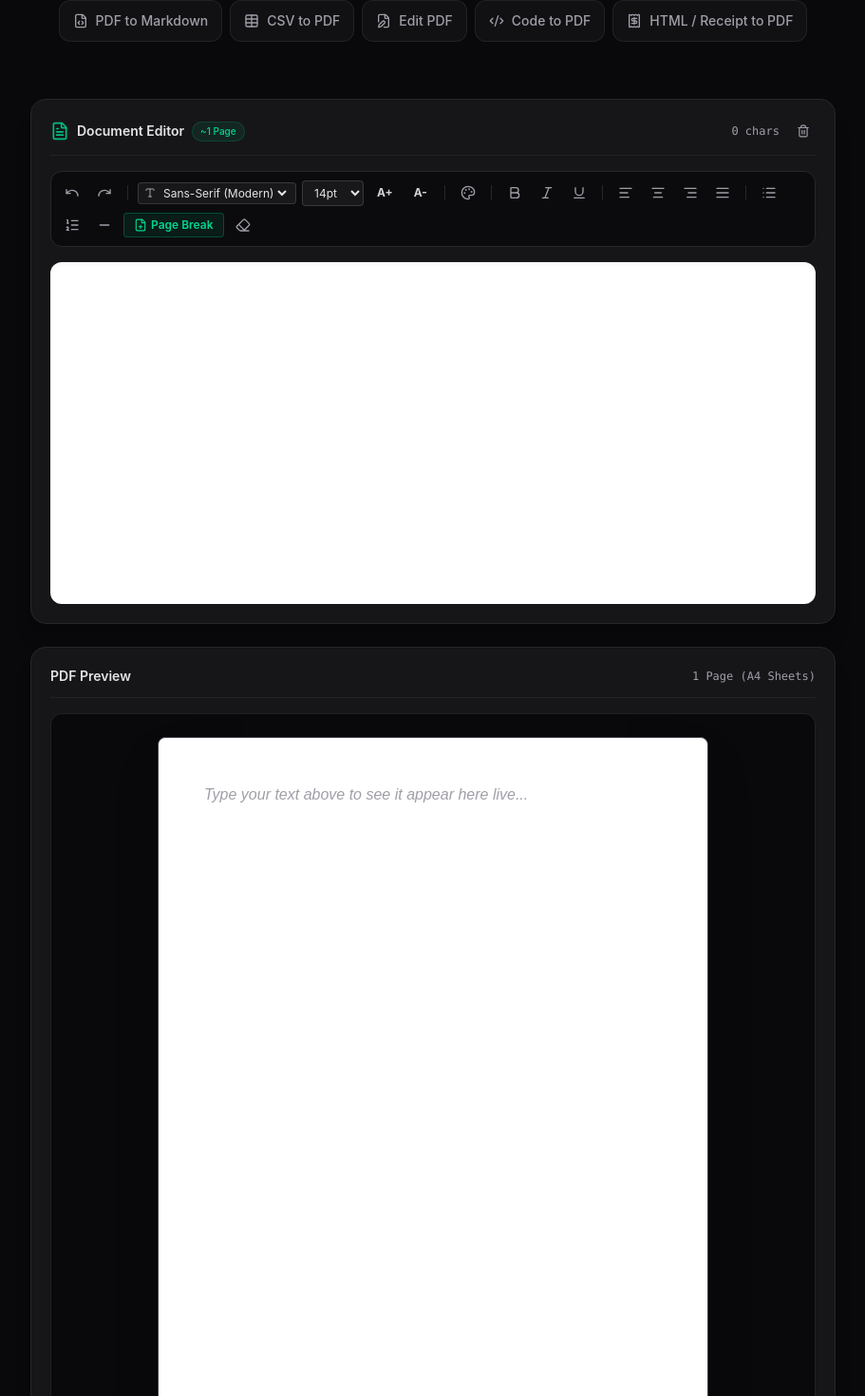
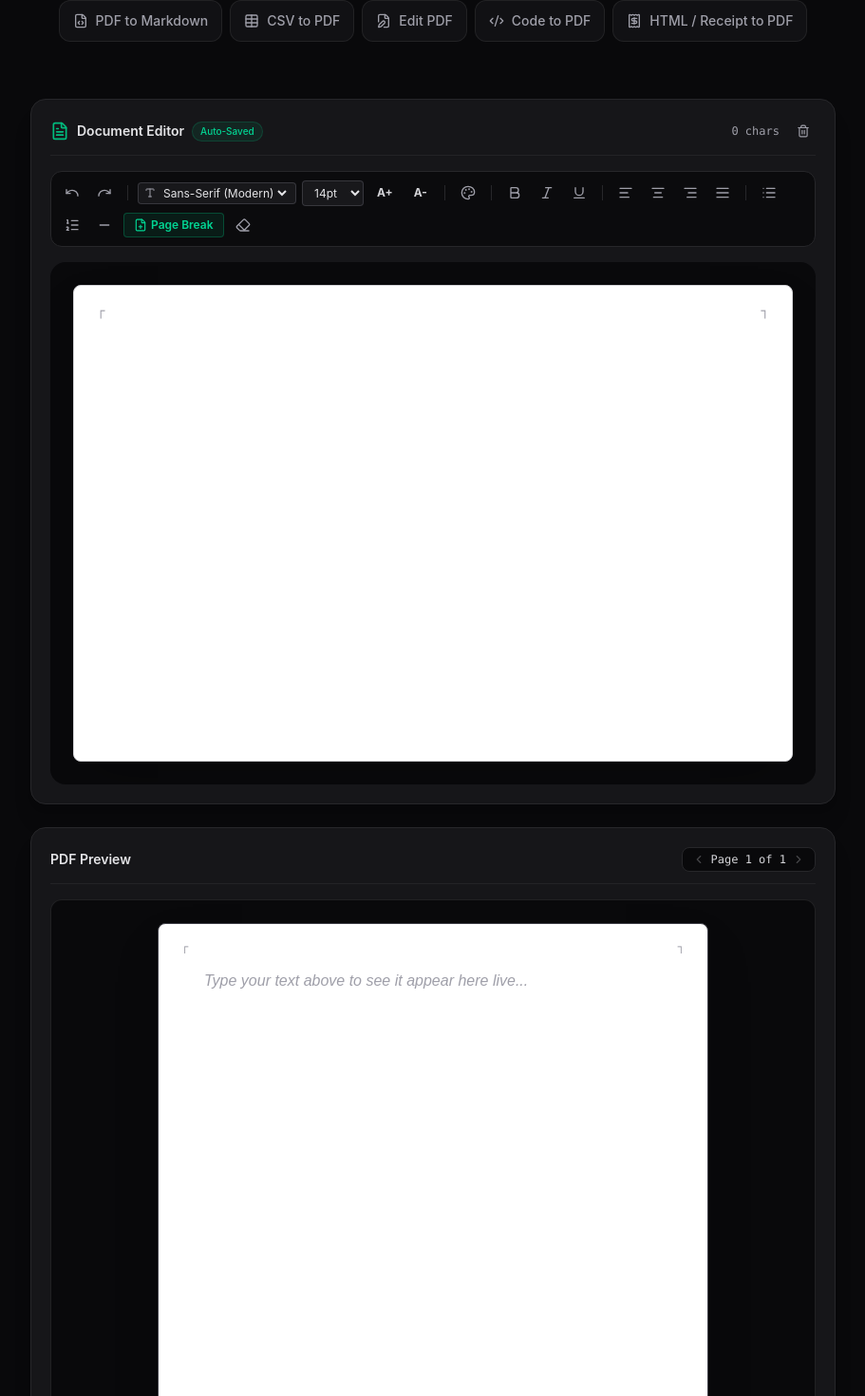
Before and after one commit to aniketgawandew65-pdf/privacy-pdf, a React (Vite) app: page /text-to-pdf in a window 1280 px wide. Shown: the part 797-2267 px from the top of the page at 95% size, without its empty margins (184-1095 px from the left). Built offline with nearby package versions, Linux system fonts and the light colour scheme.

Commit message:
Feat(text-to-pdf): MS Word physical page sheets with corner crop marks, active page flipper, and individual word font size preservation

```diff
--- a/src/App.tsx
+++ b/src/App.tsx
@@ -605,7 +605,7 @@ export default function App() {
               {/* Single Live Build Indicator */}
         <div className="flex items-center justify-center gap-1.5 py-3 text-[11px] text-zinc-500 font-mono select-none border-t border-zinc-900 mt-6">
           <span className="w-1.5 h-1.5 rounded-full bg-emerald-500 animate-pulse"></span>
-          <span>Live Build: 03:01 PM</span>
+          <span>Live Build: 03:23 PM</span>
         </div>
       </footer>
 
--- a/src/components/TextToPdf.tsx
+++ b/src/components/TextToPdf.tsx
@@ -25,14 +25,16 @@ import {
   Trash2,
   Edit3,
   Palette,
-  Type
+  Type,
+  ChevronLeft,
+  ChevronRight
 } from "lucide-react";
 import { PDFDocument, rgb, StandardFonts } from "pdf-lib";
 // @ts-ignore
 import html2canvas from "html2canvas";
 
 const STORAGE_KEY = "privacy_pdf_text_editor_draft";
-const A4_PAGE_HEIGHT_PX = 1050; // Standard usable A4 page height threshold
+const A4_PAGE_HEIGHT_PX = 1040; // Printable A4 page content height threshold
 
 const FONT_OPTIONS = [
   { label: "Sans-Serif (Modern)", value: "Arial, Helvetica, sans-serif" },
@@ -61,8 +63,8 @@ export const TextToPdf: React.FC<any> = () => {
   const [isProcessing, setIsProcessing] = useState<boolean>(false);
   const [downloadUrl, setDownloadUrl] = useState<string | null>(null);
   const [error, setError] = useState<string | null>(null);
-  const [editorPageBreaks, setEditorPageBreaks] = useState<number[]>([]);
-  const [previewPageBreaks, setPreviewPageBreaks] = useState<number[]>([]);
+  const [pageBreaks, setPageBreaks] = useState<number[]>([]);
+  const [previewPage, setPreviewPage] = useState<number>(1);
 
   const editorRef = useRef<HTMLDivElement | null>(null);
   const previewRef = useRef<HTMLDivElement | null>(null);
@@ -82,7 +84,7 @@ export const TextToPdf: React.FC<any> = () => {
     } catch (_) {}
   }, []);
 
-  // 2. Track mobile touch selection so font sizing never loses highlighted words
+  // 2. Track mobile selection range so toolbar taps never lose selected words
   useEffect(() => {
     const handleSelectionChange = () => {
       const sel = window.getSelection();
@@ -100,26 +102,16 @@ export const TextToPdf: React.FC<any> = () => {
     return () => document.removeEventListener("selectionchange", handleSelectionChange);
   }, []);
 
-  // 3. Calculate dynamic A4 page boundaries in both editor and preview
-  const recalculatePageBreaks = useCallback(() => {
-    if (editorRef.current) {
+  // 3. Dynamically calculate Word-style page break positions based on content height
+  const updatePageBreaks = useCallback(() => {
+    if (!editorRef.current) return;
     const scrollH = editorRef.current.scrollHeight;
     const totalPages = Math.max(1, Math.ceil(scrollH / A4_PAGE_HEIGHT_PX));
     const breaks: number[] = [];
     for (let i = 1; i < totalPages; i++) {
       breaks.push(i * A4_PAGE_HEIGHT_PX);
     }
-      setEditorPageBreaks(breaks);
-    }
-    if (previewRef.current) {
-      const scrollH = previewRef.current.scrollHeight;
-      const totalPages = Math.max(1, Math.ceil(scrollH / A4_PAGE_HEIGHT_PX));
-      const breaks: number[] = [];
-      for (let i = 1; i < totalPages; i++) {
-        breaks.push(i * A4_PAGE_HEIGHT_PX);
-      }
-      setPreviewPageBreaks(breaks);
-    }
+    setPageBreaks(breaks);
   }, []);
 
   // 4. Instant 0ms synchronization + auto-save
@@ -132,7 +124,7 @@ export const TextToPdf: React.FC<any> = () => {
     try {
       localStorage.setItem(STORAGE_KEY, html);
     } catch (_) {}
-    setTimeout(recalculatePageBreaks, 50);
+    setTimeout(updatePageBreaks, 40);
   };
 
   useEffect(() => {
@@ -141,14 +133,14 @@ export const TextToPdf: React.FC<any> = () => {
     const observer = new MutationObserver(() => syncContent());
     observer.observe(el, { childList: true, subtree: true, characterData: true });
     return () => observer.disconnect();
-  }, [recalculatePageBreaks]);
+  }, [updatePageBreaks]);
 
   const formatDoc = (cmd: string, val: string = "") => {
     document.execCommand(cmd, false, val);
     syncContent();
   };
 
-  // 5. Individual Word / Sentence Font Size Sizing (iOS-safe)
+  // 5. Precise individual word / sentence font size application
   const handleFontSizeChange = (size: number) => {
     setFontSize(size);
 
@@ -160,9 +152,21 @@ export const TextToPdf: React.FC<any> = () => {
       }
     }
 
+    if (sel && sel.rangeCount > 0 && !sel.isCollapsed && editorRef.current?.contains(sel.anchorNode)) {
+      const range = sel.getRangeAt(0);
+      const span = document.createElement("span");
+      span.style.fontSize = `${size}px`;
+      span.style.lineHeight = "1.35";
+      span.appendChild(range.extractContents());
+      range.insertNode(span);
+      sel.removeAllRanges();
+      const newRange = document.createRange();
+      newRange.selectNodeContents(span);
+      sel.addRange(newRange);
+      syncContent();
+    } else {
       const level = size >= 32 ? "7" : size >= 24 ? "6" : size >= 18 ? "5" : size >= 16 ? "4" : size >= 14 ? "3" : "2";
       document.execCommand("fontSize", false, level);
-
       if (editorRef.current) {
         editorRef.current.querySelectorAll("font[size]").forEach((fontEl: any) => {
           const s = fontEl.getAttribute("size");
@@ -175,8 +179,8 @@ export const TextToPdf: React.FC<any> = () => {
           fontEl.style.lineHeight = "1.35";
         });
       }
-
       syncContent();
+    }
   };
 
   const handleFontFamilyChange = (font: string) => {
@@ -191,7 +195,7 @@ export const TextToPdf: React.FC<any> = () => {
     setShowColorPicker(false);
   };
 
-  // 6. Manual Page Break (Invisible divider in PDF)
+  // 6. Manual Page Break: Inserts an unprinted layout break
   const handleInsertPageBreak = () => {
     const breakHtml = '<div class="doc-page-break" contenteditable="false" style="page-break-before: always; break-before: page; margin: 24px 0; border-top: 2px dashed #10b981; height: 0; user-select: none;"></div><p><br></p>';
     formatDoc("insertHTML", breakHtml);
@@ -205,15 +209,14 @@ export const TextToPdf: React.FC<any> = () => {
       setContent("");
       setCharCount(0);
       setDownloadUrl(null);
-      setEditorPageBreaks([]);
-      setPreviewPageBreaks([]);
+      setPageBreaks([]);
       try {
         localStorage.removeItem(STORAGE_KEY);
       } catch (_) {}
     }
   };
 
-  // 7. Multi-Page A4 PDF Generator
+  // 7. Multi-Page A4 PDF Generator preserving individual word font sizes
   const handleDownload = async () => {
     if (!editorRef.current) return;
     const plainText = editorRef.current.innerText.trim();
@@ -229,7 +232,7 @@ export const TextToPdf: React.FC<any> = () => {
     iframe.style.position = "fixed";
     iframe.style.left = "-9999px";
     iframe.style.top = "0";
-    iframe.style.width = "794px";
+    iframe.style.width = "794px"; // Standard A4 width at 96 DPI
     iframe.style.height = "1123px";
     iframe.style.border = "none";
     document.body.appendChild(iframe);
@@ -270,6 +273,8 @@ export const TextToPdf: React.FC<any> = () => {
               p { margin: 6px 0; }
               hr { border: none; border-top: 1px solid #e4e4e7; margin: 16px 0; }
 
+              /* Explicit word font sizes mapping */
+              [style*="font-size"] { line-height: 1.35; }
               font[size="1"] { font-size: 10px !important; }
               font[size="2"] { font-size: 12px !important; }
               font[size="3"] { font-size: 14px !important; }
@@ -402,7 +407,7 @@ export const TextToPdf: React.FC<any> = () => {
   };
 
   const hasContent = content && content.replace(/<[^>]*>/g, "").trim().length > 0;
-  const estimatedPages = Math.max(1, editorPageBreaks.length + 1);
+  const totalPagesCount = Math.max(1, pageBreaks.length + 1);
 
   return (
     <div className="w-full max-w-5xl mx-auto p-4 sm:p-6 text-white space-y-6 select-none">
@@ -413,7 +418,7 @@ export const TextToPdf: React.FC<any> = () => {
             <FileText className="w-5 h-5 text-emerald-500" />
             <span className="font-semibold text-sm text-zinc-200">Document Editor</span>
             <span className="text-[10px] bg-emerald-500/10 text-emerald-400 border border-emerald-500/20 px-2 py-0.5 rounded-full font-medium">
-              ~{estimatedPages} {estimatedPages === 1 ? "Page" : "Pages"}
+              Auto-Saved
             </span>
           </div>
           <div className="flex items-center gap-3">
@@ -472,7 +477,7 @@ export const TextToPdf: React.FC<any> = () => {
             </select>
           </div>
 
-          {/* Font Size Selector (Word / Sentence Sizing) */}
+          {/* Font Size Selector with word-level sizing */}
           <select
             value={fontSize}
             onChange={(e) => handleFontSizeChange(Number(e.target.value))}
@@ -689,8 +694,14 @@ export const TextToPdf: React.FC<any> = () => {
           </button>
         </div>
 
-        {/* Input Editor with Live Visual Page Break Boundaries */}
-        <div className="relative w-full rounded-xl overflow-hidden shadow-inner bg-white">
+        {/* Input Editor with True MS Word Page Sheet Layout */}
+        <div className="relative w-full rounded-2xl overflow-hidden bg-zinc-950 p-4 sm:p-6 flex justify-center">
+          <div className="relative w-full max-w-[794px] bg-white rounded-lg shadow-2xl overflow-hidden border border-zinc-300">
+
+            {/* Top margin corner crop marks (Page 1) */}
+            <div className="absolute top-4 left-6 text-zinc-400 text-sm select-none pointer-events-none font-mono">┌</div>
+            <div className="absolute top-4 right-6 text-zinc-400 text-sm select-none pointer-events-none font-mono">┐</div>
+
             <div
               ref={editorRef}
               contentEditable={true}
@@ -699,49 +710,89 @@ export const TextToPdf: React.FC<any> = () => {
               onPaste={() => setTimeout(syncContent, 0)}
               style={{ fontFamily: selectedFont }}
               data-placeholder="Start typing your document here..."
-            className="w-full min-h-[360px] max-h-[560px] overflow-y-auto text-zinc-900 p-8 sm:p-12 focus:outline-none focus:ring-2 focus:ring-emerald-500/50 text-left text-sm sm:text-base leading-relaxed break-words select-text cursor-text [&_ul]:list-disc [&_ul]:pl-6 [&_ul]:my-2 [&_ol]:list-decimal [&_ol]:pl-6 [&_ol]:my-2 [&_li]:my-1"
+              className="w-full min-h-[500px] max-h-[640px] overflow-y-auto text-zinc-900 p-8 sm:p-14 focus:outline-none text-left text-sm sm:text-base leading-relaxed break-words select-text cursor-text [&_ul]:list-disc [&_ul]:pl-6 [&_ul]:my-2 [&_ol]:list-decimal [&_ol]:pl-6 [&_ol]:my-2 [&_li]:my-1"
             />
 
-          {/* Word-Style Visual Page Seam Markers inside the Editor */}
-          {editorPageBreaks.map((topPos, idx) => (
+            {/* MS Word Physical Page Gutter Dividers with Margin Crop Marks */}
+            {pageBreaks.map((topPos, idx) => (
               <div
                 key={idx}
                 style={{ top: `${topPos}px` }}
-              className="absolute left-0 right-0 pointer-events-none z-10 flex items-center justify-center -translate-y-1/2 select-none px-4"
+                className="absolute left-0 right-0 pointer-events-none z-20 flex flex-col select-none -translate-y-1/2"
               >
-              <div className="w-full border-t border-dashed border-zinc-300" />
-              <span className="shrink-0 mx-2 px-2 py-0.5 bg-zinc-100 border border-zinc-300 text-zinc-600 text-[10px] font-mono font-semibold rounded-full shadow-sm">
-                Page {idx + 2} Begins
+                {/* Bottom of previous page corner marks */}
+                <div className="w-full px-6 flex justify-between text-zinc-400 text-sm font-mono pb-1">
+                  <span>└</span>
+                  <span>┘</span>
+                </div>
+
+                {/* Neutral gray desk gap separating the two sheets */}
+                <div className="w-full h-8 bg-zinc-900 border-y border-zinc-800 flex items-center justify-center shadow-inner">
+                  <span className="px-3 py-0.5 bg-zinc-800 text-zinc-300 text-[10px] font-mono font-semibold rounded-full border border-zinc-700 shadow">
+                    Page {idx + 2} Starts Here
                   </span>
-              <div className="w-full border-t border-dashed border-zinc-300" />
+                </div>
+
+                {/* Top of next page corner marks */}
+                <div className="w-full px-6 flex justify-between text-zinc-400 text-sm font-mono pt-1">
+                  <span>┌</span>
+                  <span>┐</span>
+                </div>
               </div>
             ))}
           </div>
         </div>
+      </div>
 
-      {/* Bottom Live PDF Preview Card */}
+      {/* Bottom Live PDF Preview Card with Page Flipper */}
       <div className="bg-zinc-900/90 border border-zinc-800 rounded-2xl p-4 sm:p-5 shadow-xl flex flex-col gap-4">
         <div className="flex items-center justify-between pb-3 border-b border-zinc-800/80">
           <span className="font-semibold text-sm text-zinc-200">PDF Preview</span>
-          <span className="text-xs text-zinc-400 font-mono">
-            {estimatedPages} {estimatedPages === 1 ? "Page" : "Pages"} (A4 Sheets)
-          </span>
+          <div className="flex items-center gap-1.5 bg-zinc-950 border border-zinc-800 rounded-lg px-2.5 py-1 text-xs text-zinc-300 font-mono">
+            <button
+              type="button"
+              disabled={previewPage <= 1}
+              onClick={() => setPreviewPage((p) => Math.max(1, p - 1))}
+              className="hover:text-white disabled:opacity-30 transition"
+            >
+              <ChevronLeft className="w-3.5 h-3.5" />
+            </button>
+            <span>Page {previewPage} of {totalPagesCount}</span>
+            <button
+              type="button"
+              disabled={previewPage >= totalPagesCount}
+              onClick={() => setPreviewPage((p) => Math.min(totalPagesCount, p + 1))}
+              className="hover:text-white disabled:opacity-30 transition"
+            >
+              <ChevronRight className="w-3.5 h-3.5" />
+            </button>
+          </div>
         </div>
 
-        {/* Single Centered A4 Preview Sheet with Page Boundaries */}
-        <div className="relative w-full min-h-[480px] bg-zinc-950 border border-zinc-800/80 rounded-xl flex items-center justify-center p-6 overflow-auto">
+        {/* Centered A4 Preview Sheet */}
+        <div className="relative w-full min-h-[500px] bg-zinc-950 border border-zinc-800/80 rounded-xl flex items-center justify-center p-6 overflow-hidden">
           <div
             style={{
               transform: `scale(${zoom})`,
               transformOrigin: "top center",
               fontFamily: selectedFont,
             }}
-            className="relative w-full max-w-[580px] aspect-[1/1.414] bg-white text-zinc-900 shadow-2xl rounded-lg p-8 sm:p-12 overflow-y-auto text-left border border-zinc-700 select-text transition-transform duration-150 [&_ul]:list-disc [&_ul]:pl-6 [&_ul]:my-2 [&_ol]:list-decimal [&_ol]:pl-6 [&_ol]:my-2 [&_li]:my-1"
+            className="relative w-full max-w-[580px] aspect-[1/1.414] bg-white text-zinc-900 shadow-2xl rounded-lg p-8 sm:p-12 overflow-hidden text-left border border-zinc-700 select-text transition-transform duration-150 [&_ul]:list-disc [&_ul]:pl-6 [&_ul]:my-2 [&_ol]:list-decimal [&_ol]:pl-6 [&_ol]:my-2 [&_li]:my-1"
           >
+            {/* Corner marks for preview sheet */}
+            <div className="absolute top-4 left-6 text-zinc-400 text-xs select-none font-mono pointer-events-none">┌</div>
+            <div className="absolute top-4 right-6 text-zinc-400 text-xs select-none font-mono pointer-events-none">┐</div>
+            <div className="absolute bottom-4 left-6 text-zinc-400 text-xs select-none font-mono pointer-events-none">└</div>
+            <div className="absolute bottom-4 right-6 text-zinc-400 text-xs select-none font-mono pointer-events-none">┘</div>
+
             {hasContent ? (
               <div
                 ref={previewRef}
-                className="relative text-zinc-900 text-left leading-relaxed text-sm sm:text-base break-words select-text"
+                style={{
+                  transform: `translateY(-${(previewPage - 1) * 100}%)`,
+                  transition: "transform 0.2s ease-in-out",
+                }}
+                className="text-zinc-900 text-left leading-relaxed text-sm sm:text-base break-words select-text"
                 dangerouslySetInnerHTML={{ __html: content }}
               />
             ) : (
@@ -749,21 +800,6 @@ export const TextToPdf: React.FC<any> = () => {
                 Type your text above to see it appear here live...
               </p>
             )}
-
-            {/* Word-Style Visual Page Seam Markers inside the Preview */}
-            {previewPageBreaks.map((topPos, idx) => (
-              <div
-                key={idx}
-                style={{ top: `${topPos}px` }}
-                className="absolute left-0 right-0 pointer-events-none z-10 flex items-center justify-center -translate-y-1/2 select-none px-6"
-              >
-                <div className="w-full border-t border-dashed border-zinc-400" />
-                <span className="shrink-0 mx-2 px-2.5 py-0.5 bg-zinc-200 border border-zinc-400 text-zinc-700 text-[10px] font-mono font-semibold rounded-full shadow-sm">
-                  Page {idx + 2} Begins
-                </span>
-                <div className="w-full border-t border-dashed border-zinc-400" />
-              </div>
-            ))}
           </div>
 
           {/* Floating Zoom Controls */}
```
Lines whose indentation alone changed are shown as unchanged.
